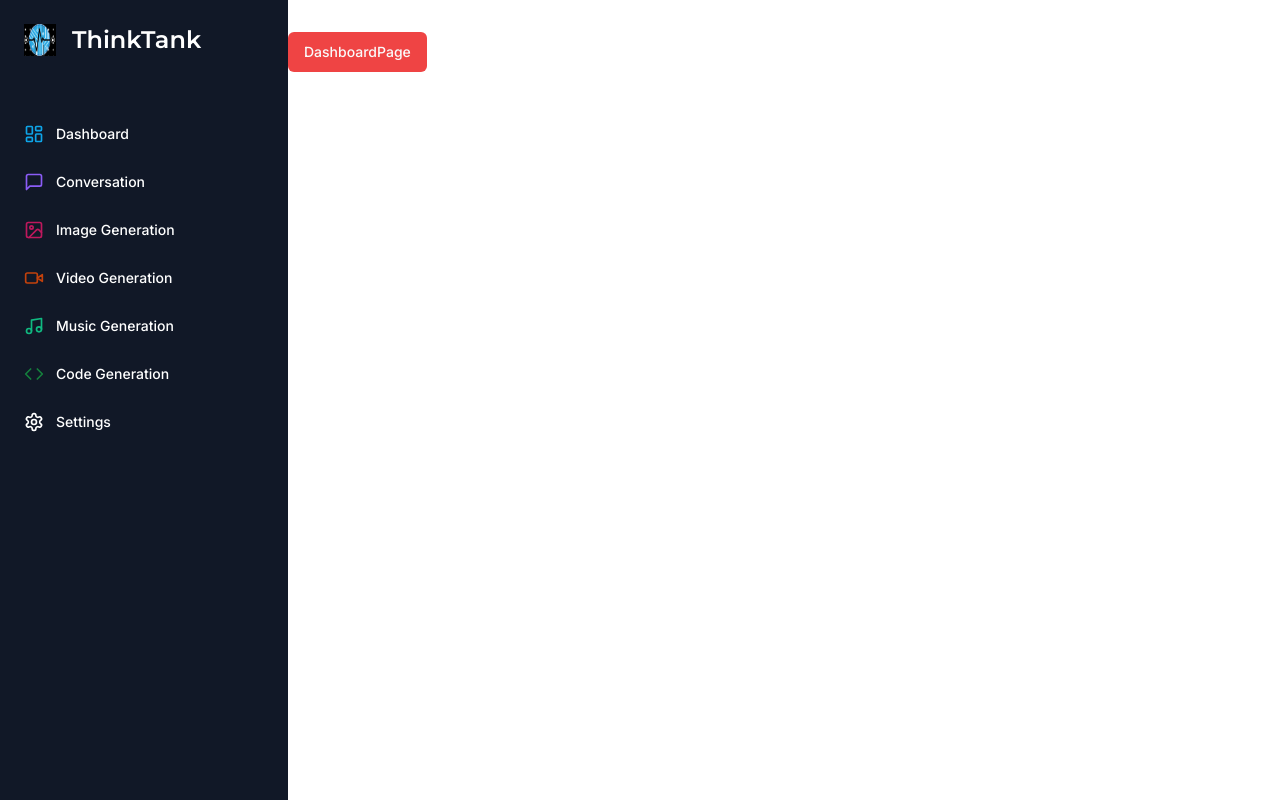
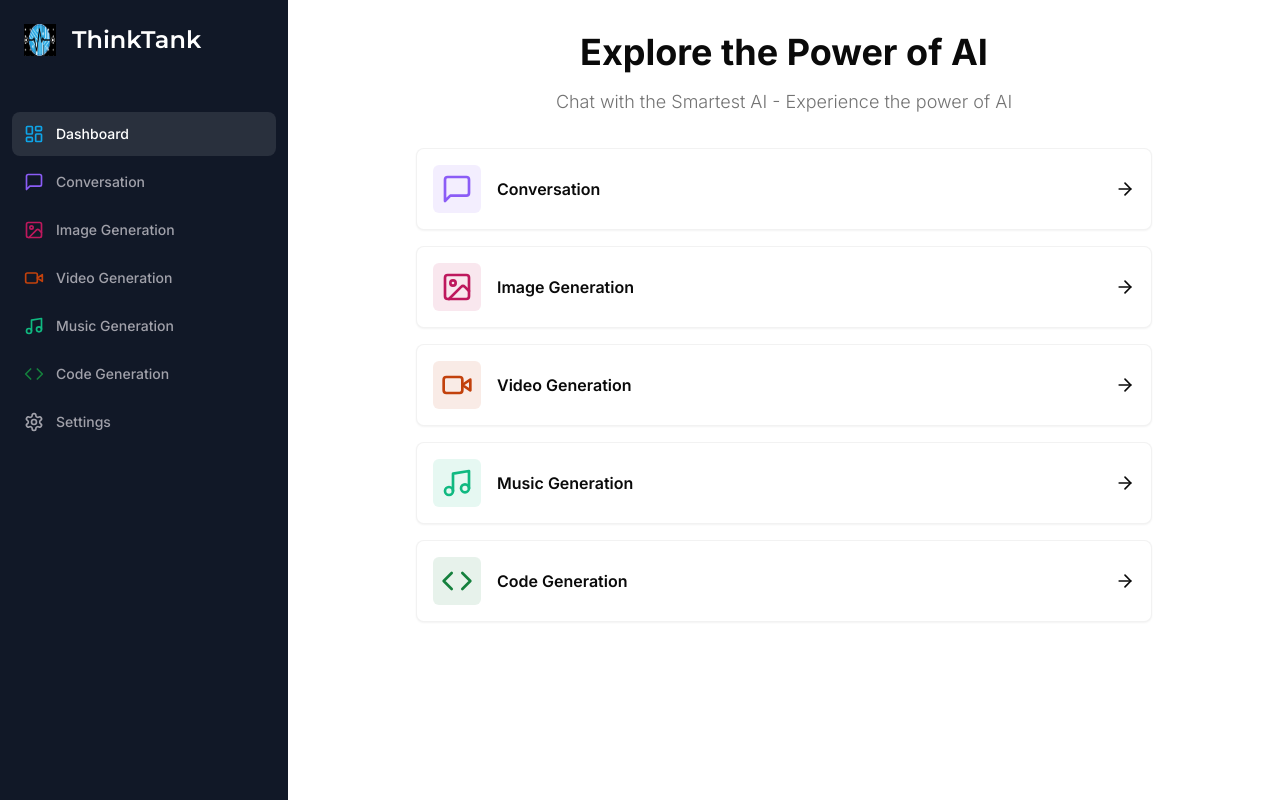
Before and after one commit to anuragabcr/thinktank, a Next.js app: page /dashboard in a window 1280 px wide. Built offline with nearby package versions, Linux system fonts and the light colour scheme.

Commit message:
dashboard added

```diff
--- a/app/(dashboard)/(routes)/dashboard/page.tsx
+++ b/app/(dashboard)/(routes)/dashboard/page.tsx
@@ -1,10 +1,86 @@
-import { Button } from "@/components/ui/button";
-import { UserButton } from "@clerk/nextjs";
+"use client";
+
+import {
+  MessageSquare,
+  ImageIcon,
+  VideoIcon,
+  Music,
+  Code,
+  ArrowRight,
+} from "lucide-react";
+import { useRouter } from "next/navigation";
+
+import { Card } from "@/components/ui/card";
+import { cn } from "@/lib/utils";
+
+const tools = [
+  {
+    label: "Conversation",
+    icon: MessageSquare,
+    href: "/conversation",
+    color: "text-violet-500",
+    bgColor: "bg-violet-500/10",
+  },
+  {
+    label: "Image Generation",
+    icon: ImageIcon,
+    href: "/image",
+    color: "text-pink-700",
+    bgColor: "bg-pink-700/10",
+  },
+  {
+    label: "Video Generation",
+    icon: VideoIcon,
+    href: "/video",
+    color: "text-orange-700",
+    bgColor: "bg-orange-700/10",
+  },
+  {
+    label: "Music Generation",
+    icon: Music,
+    href: "/music",
+    color: "text-emerald-500",
+    bgColor: "bg-emerald-500/10",
+  },
+  {
+    label: "Code Generation",
+    icon: Code,
+    href: "/code",
+    color: "text-green-700",
+    bgColor: "bg-green-700/10",
+  },
+];
 
 const DashboardPage = () => {
+  const router = useRouter();
+
   return (
     <div>
-      <Button variant="destructive">DashboardPage</Button>
+      <div className="mb-8 space-y-4">
+        <h2 className="text-2xl md:text-4xl font-bold text-center">
+          Explore the Power of AI
+        </h2>
+        <p className="text-muted-foreground font-light text-sm md:text-lg text-center">
+          Chat with the Smartest AI - Experience the power of AI
+        </p>
+      </div>
+      <div className="px-4 md:px-20 lg:px-32 space-y-4">
+        {tools.map((tool) => (
+          <Card
+            onClick={() => router.push(tool.href)}
+            key={tool.href}
+            className="p-4 border-black/5 flex items-center justify-between hover:shadow-md transition cursor-pointer"
+          >
+            <div className="flex items-center gap-x-4">
+              <div className={cn("p-2 w-fit rounded-md", tool.bgColor)}>
+                <tool.icon className={cn("w-8 h-8", tool.color)} />
+              </div>
+              <div className="font-semibold">{tool.label}</div>
+            </div>
+            <ArrowRight className="w-5 h-5" />
+          </Card>
+        ))}
+      </div>
     </div>
   );
 };
--- a/components/MobileSidebar.tsx
+++ b/components/MobileSidebar.tsx
@@ -1,11 +1,21 @@
 "use client";
 import { Menu } from "lucide-react";
+import { useState, useEffect } from "react";
 
 import { Button } from "./ui/button";
 import { Sheet, SheetTrigger, SheetContent } from "./ui/sheet";
 import Sidebar from "./Sidebar";
 
 const MobileSidebar = () => {
+  const [isMounted, setIsMounted] = useState(false);
+
+  useEffect(() => {
+    setIsMounted(true);
+  }, []);
+
+  if (!isMounted) {
+    return null;
+  }
   return (
     <Sheet>
       <SheetTrigger>
--- a/components/Sidebar.tsx
+++ b/components/Sidebar.tsx
@@ -2,6 +2,7 @@
 import { Montserrat } from "next/font/google";
 import Image from "next/image";
 import Link from "next/link";
+import { usePathname } from "next/navigation";
 
 import { cn } from "@/lib/utils";
 import {
@@ -61,6 +62,7 @@ const routes = [
 const monstserrat = Montserrat({ weight: "600", subsets: ["latin"] });
 
 const Sidebar = () => {
+  const pathname = usePathname();
   return (
     <div className="space-y-4 py-4 flex flex-col h-full bg-[#111827] text-white">
       <div className="px-3 py-2 flex-1">
@@ -77,7 +79,12 @@ const Sidebar = () => {
             <Link
               href={route.href}
               key={route.href}
-              className="text-sm group flex p-3 w-full justify-start font-medium cursor-pointer hover:text-white hover:bg-white/10 rounded-lg transition"
+              className={cn(
+                "text-sm group flex p-3 w-full justify-start font-medium cursor-pointer hover:text-white hover:bg-white/10 rounded-lg transition",
+                pathname === route.href
+                  ? "text-white bg-white/10"
+                  : "text-zinc-400"
+              )}
             >
               <div className="flex items-center flex-1">
                 <route.icon className={cn("h-5 w-5 mr-3", route.color)} />
--- /dev/null
+++ b/components/ui/card.tsx
@@ -0,0 +1,79 @@
+import * as React from "react"
+
+import { cn } from "@/lib/utils"
+
+const Card = React.forwardRef<
+  HTMLDivElement,
+  React.HTMLAttributes<HTMLDivElement>
+>(({ className, ...props }, ref) => (
+  <div
+    ref={ref}
+    className={cn(
+      "rounded-lg border bg-card text-card-foreground shadow-sm",
+      className
+    )}
+    {...props}
+  />
+))
+Card.displayName = "Card"
+
+const CardHeader = React.forwardRef<
+  HTMLDivElement,
+  React.HTMLAttributes<HTMLDivElement>
+>(({ className, ...props }, ref) => (
+  <div
+    ref={ref}
+    className={cn("flex flex-col space-y-1.5 p-6", className)}
+    {...props}
+  />
+))
+CardHeader.displayName = "CardHeader"
+
+const CardTitle = React.forwardRef<
+  HTMLParagraphElement,
+  React.HTMLAttributes<HTMLHeadingElement>
+>(({ className, ...props }, ref) => (
+  <h3
+    ref={ref}
+    className={cn(
+      "text-2xl font-semibold leading-none tracking-tight",
+      className
+    )}
+    {...props}
+  />
+))
+CardTitle.displayName = "CardTitle"
+
+const CardDescription = React.forwardRef<
+  HTMLParagraphElement,
+  React.HTMLAttributes<HTMLParagraphElement>
+>(({ className, ...props }, ref) => (
+  <p
+    ref={ref}
+    className={cn("text-sm text-muted-foreground", className)}
+    {...props}
+  />
+))
+CardDescription.displayName = "CardDescription"
+
+const CardContent = React.forwardRef<
+  HTMLDivElement,
+  React.HTMLAttributes<HTMLDivElement>
+>(({ className, ...props }, ref) => (
+  <div ref={ref} className={cn("p-6 pt-0", className)} {...props} />
+))
+CardContent.displayName = "CardContent"
+
+const CardFooter = React.forwardRef<
+  HTMLDivElement,
+  React.HTMLAttributes<HTMLDivElement>
+>(({ className, ...props }, ref) => (
+  <div
+    ref={ref}
+    className={cn(" flex items-center p-6 pt-0", className)}
+    {...props}
+  />
+))
+CardFooter.displayName = "CardFooter"
+
+export { Card, CardHeader, CardFooter, CardTitle, CardDescription, CardContent }
```
